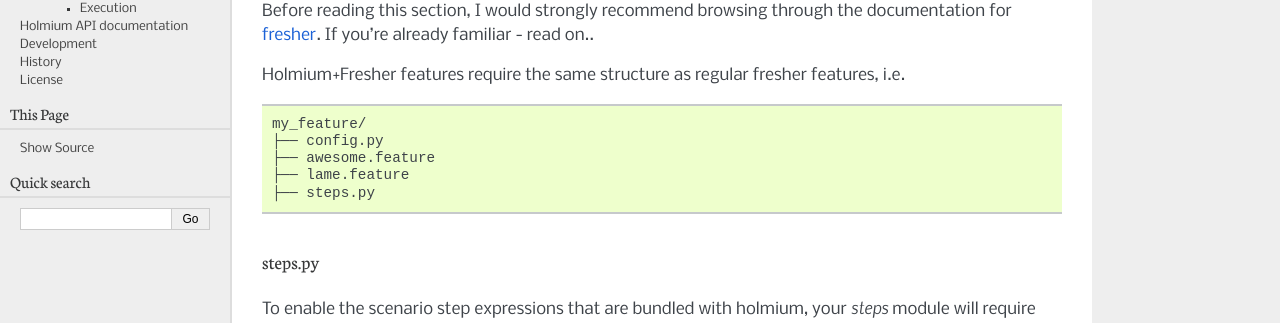
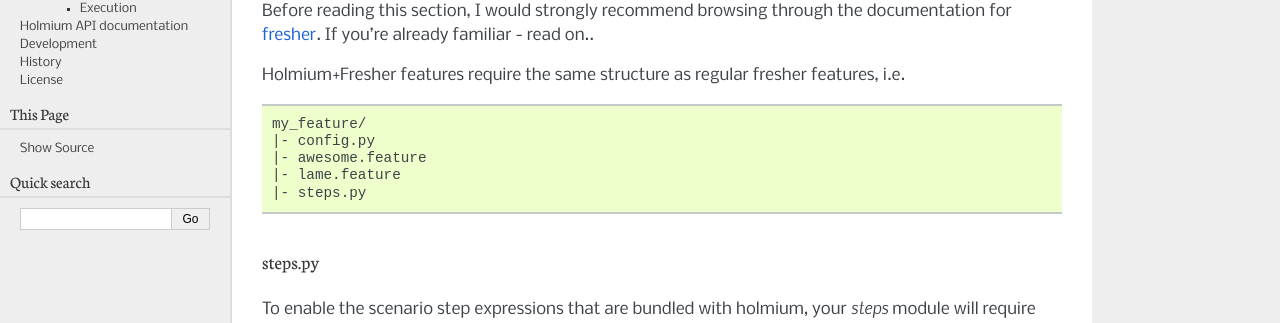
Before and after one commit to alisaifee/holmium.core, a Sphinx documentation site: the page built from doc/source/cucumber.rst, in a window 1280 px wide and 900 px high, scrolled down 529 px. Shown: the part 144-467 px from the top of the window. Built offline with Sphinx 7.4.7, drawn with Linux system fonts in a browser that asks for light colours; formulas are drawn with MathJax 3; some of the changed text lies outside the part shown.

Commit message:
pdf & unicode...

```diff
--- a/doc/source/cucumber.rst
+++ b/doc/source/cucumber.rst
@@ -26,10 +26,10 @@ Holmium+Fresher features require the same structure as regular fresher features,
 .. code-block:: bash
 
     my_feature/
-    ├── config.py
-    ├── awesome.feature
-    ├── lame.feature
-    ├── steps.py
+    |- config.py
+    |- awesome.feature
+    |- lame.feature
+    |- steps.py
 
 steps.py
 --------
@@ -113,9 +113,9 @@ With the following directory structure and content
 .. code-block:: bash
 
     google_feature
-    ├── page.py
-    ├── search.feature
-    └── steps.py
+    |- page.py
+    |- search.feature
+    |- steps.py
 
 page.py
 ^^^^^^^
```
